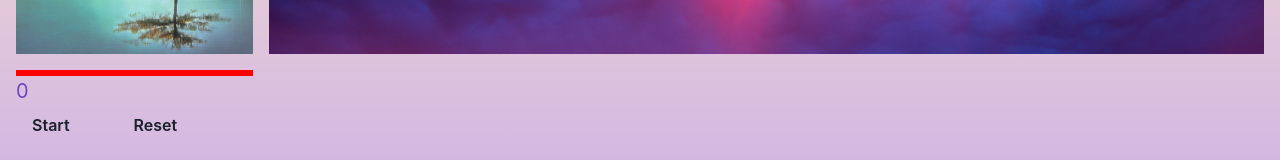
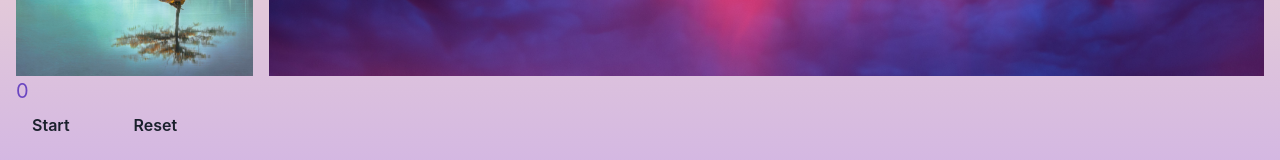
Before and after one commit to mateasportfolio/timer_, a React (Create React App) app: page / in a window 1280 px wide. Shown: the part 311-471 px from the top of the page. Built offline with nearby package versions, Linux system fonts and the light colour scheme; a web font is replaced by a local one.

Commit message:
delete red border

```diff
--- a/src/components/Header/Header.jsx
+++ b/src/components/Header/Header.jsx
@@ -11,6 +11,7 @@ export const Header = () => {
         Create your own meditation timers Meditate following our simple guided
         meditations and breathing exercises
       </Text>
+
     </div>
   );
 };
--- a/src/components/ImageGrid/ImageGrid.jsx
+++ b/src/components/ImageGrid/ImageGrid.jsx
@@ -1,4 +1,4 @@
-import { Flex, Grid, GridItem, Image } from "@chakra-ui/react";
+import { Grid, GridItem, Image } from "@chakra-ui/react";
 import React from "react";
 import { auroraboralis, pink, sterne, tree } from "../../assets";
 
@@ -22,7 +22,6 @@ export const ImageGrid = () => {
       <GridItem rowSpan={1} colSpan={4} h="100%" w="100%" overflow="hidden">
         <Image src={pink} objectFit="cover" h="100%" w="100%" />
       </GridItem>
-      <Flex border="3px solid red"></Flex>
     </Grid>
   );
 };
```
